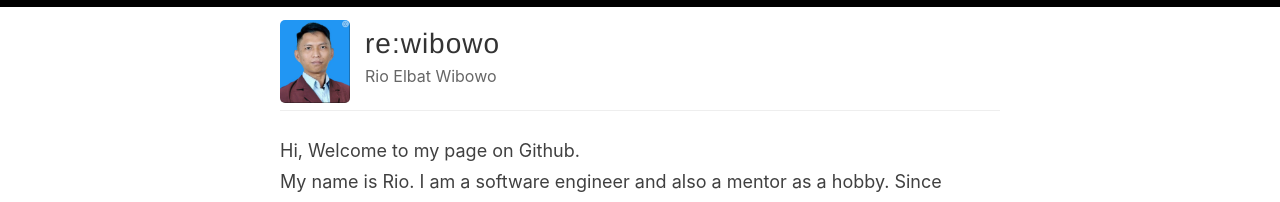
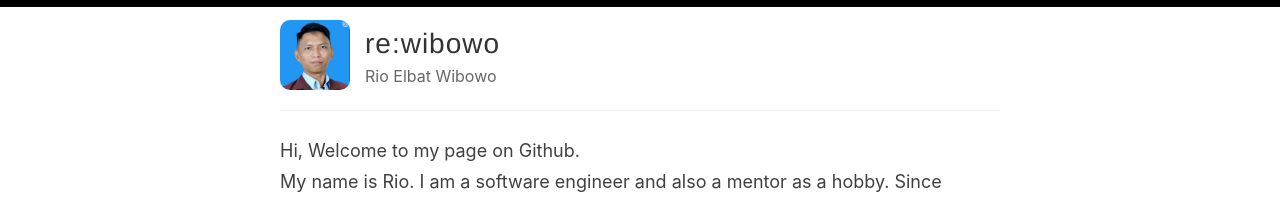
Before and after one commit to rioelbat/rioelbat.gihub.io, a Jekyll site: the page built from index.html, in a window 1280 px wide. Shown: the top 202 px of the page. Built offline with Jekyll 4.4.1, drawn with Linux system fonts in a browser that asks for light colours; the list of posts is cut into pages by our own code.

Commit message:
Update default.html
Move site-avatar class from <a> tag to <img> tag

```diff
--- a/_layouts/default.html
+++ b/_layouts/default.html
@@ -20,7 +20,7 @@
       <div class="wrapper-masthead">
         <div class="container">
           <header class="masthead clearfix">
-            <a href="{{ site.baseurl }}/" class="site-avatar"><img src="{{ site.baseurl }}{{ site.avatar }}" alt="{{ site.title }}" /></a>
+            <a href="{{ site.baseurl }}/"><img src="{{ site.baseurl }}{{ site.avatar }}" class="site-avatar" alt="{{ site.title }}" /></a>
 
             <div class="site-info">
               <h1 class="site-name"><a href="{{ site.baseurl }}/">{{ site.name }}</a></h1>
```
